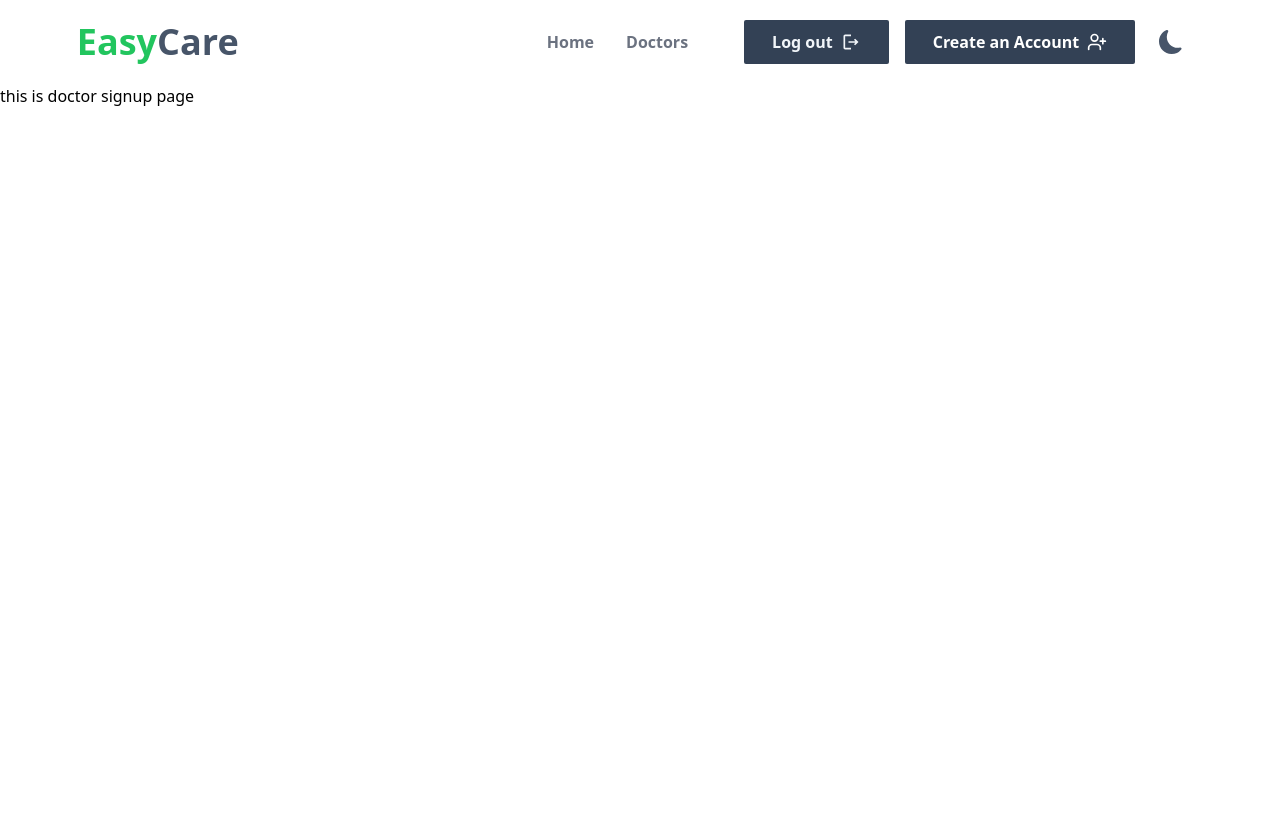
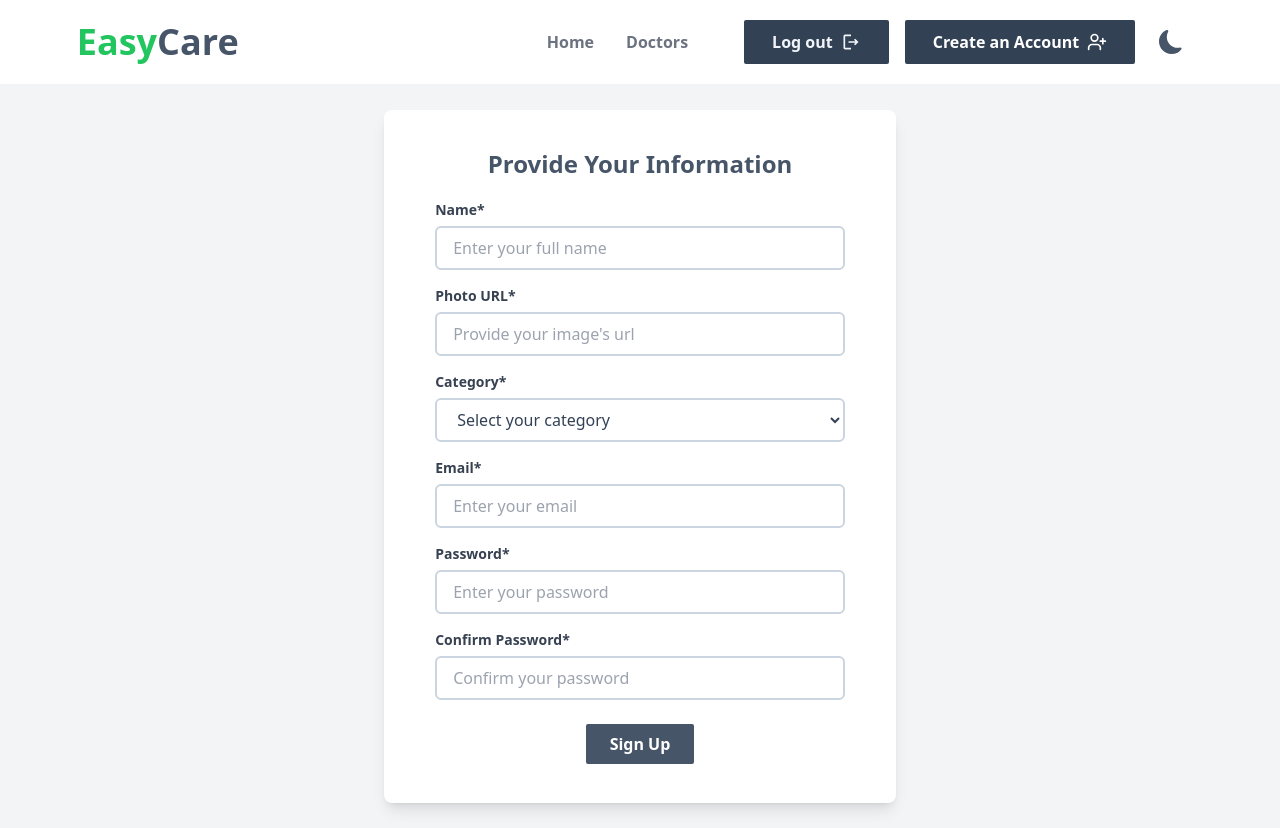
Before and after one commit to rabiulahsan/doctor-booking-client, a React (Vite) app: page /doctor/signup in a window 1280 px wide. Before the commit the page ends 800 px from the top, so only its background shows below. Built offline with nearby package versions, Linux system fonts and the light colour scheme.

Commit message:
created login page

```diff
--- a/src/Pages/DoctorsPage/DoctorCard.jsx
+++ b/src/Pages/DoctorsPage/DoctorCard.jsx
@@ -5,7 +5,7 @@
   //   console.log(doctor);
   const { _id, name, title, image, rating, fee, joining } = doctor;
   return (
-    <div className="flex items-center gap-x-5  border border-green-100 px-5 py-5 bg-green-50 rounded-sm">
+    <div className="flex items-center gap-x-5  border border-green-100 px-5 py-5 shadow-sm shadow-slate-300 bg-green-50 rounded-sm">
       <div className="image-container flex flex-col items-center ">
         {/* Image Section */}
         <img
@@ -68,11 +68,11 @@
         </p>
         <div className="flex items-center gap-x-5 mt-3">
           <Link to={`/doctors/${_id}`}>
-            <button className="font-semibold bg-green-500 text-white px-4 py-2 rounded-sm hover:bg-green-600">
+            <button className="font-semibold bg-green-500 text-white text-sm px-4 py-2 rounded-sm hover:bg-green-600">
               Details
             </button>
           </Link>
-          <button className="font-semibold bg-slate-500 text-white px-4 py-2 rounded-sm hover:bg-slate-600">
+          <button className="font-semibold bg-slate-500 text-white text-sm px-4 py-2 rounded-sm hover:bg-slate-600">
             Book Now
           </button>
         </div>
--- a/src/Pages/LoginFunction/DoctorLogin/DoctorSignup.jsx
+++ b/src/Pages/LoginFunction/DoctorLogin/DoctorSignup.jsx
@@ -1,5 +1,214 @@
+import { useState } from "react";
+import { useForm } from "react-hook-form";
+
 const DoctorSignup = () => {
-  return <div>this is doctor signup page</div>;
+  const {
+    register,
+    handleSubmit,
+    formState: { errors },
+  } = useForm();
+
+  const [error, setError] = useState("");
+
+  const onSubmit = (data) => {
+    if (data.password !== data.confirmPassword) {
+      setError("Passwords do not match");
+      return;
+    }
+    setError("");
+    console.log("Form Data:", data);
+    // Handle form submission logic, such as sending data to the backend.
+  };
+
+  return (
+    <div className="bg-gray-100 flex items-center justify-center py-[2%]">
+      <div className="bg-white shadow-lg rounded-lg py-[3%] px-[4%]  max-w-lg w-full">
+        <h1 className="text-slate-600 font-bold text-2xl text-center">
+          Provide Your Information
+        </h1>
+        <form
+          onSubmit={handleSubmit(onSubmit)}
+          className="w-full max-w-lg mx-auto mt-[5%]"
+        >
+          <div className="form-control mb-4">
+            <label className="label block text-gray-700 text-sm font-bold mb-[6px]">
+              <span className="label-text">Name*</span>
+            </label>
+            <input
+              type="text"
+              {...register("name", { required: true })}
+              placeholder="Enter your full name"
+              className=" border-2 border-slate-300 rounded-md w-full py-2 px-4 text-slate-700   focus:outline-none "
+            />
+            {errors.name && (
+              <span className="text-red-600 font-semibold text-sm">
+                Name is required
+              </span>
+            )}
+          </div>
+
+          <div className="form-control mb-4">
+            <label className="label block text-gray-700 text-sm font-bold mb-[6px]">
+              <span className="label-text">Photo URL*</span>
+            </label>
+            <input
+              type="text"
+              {...register("image", { required: true })}
+              placeholder="Provide your image's url"
+              className="border-2 border-slate-300 rounded-md w-full py-2 px-4 text-slate-700   focus:outline-none "
+            />
+            {errors.image && (
+              <span className="text-red-600 font-semibold text-sm">
+                Photo URL is required
+              </span>
+            )}
+          </div>
+
+          <div className="form-control mb-4">
+            <label className="label block text-gray-700 text-sm font-bold mb-[6px]">
+              <span className="label-text">Category*</span>
+            </label>
+            <select
+              {...register("type", { required: true })}
+              defaultValue=""
+              className="border-2 border-slate-300 rounded-md w-full py-2 px-4 text-slate-700 bg-transparent focus:outline-none"
+            >
+              <option value="" disabled>
+                Select your category
+              </option>
+              {categories.map((category, index) => (
+                <option
+                  key={index}
+                  value={category}
+                  className="font-semibold text-slate-600"
+                >
+                  {category}
+                </option>
+              ))}
+            </select>
+            {errors.type && (
+              <span className="text-red-600 font-semibold text-sm">
+                Category is required
+              </span>
+            )}
+          </div>
+
+          <div className="form-control mb-4">
+            <label className="label block text-gray-700 text-sm font-bold mb-[6px]">
+              <span className="label-text">Email*</span>
+            </label>
+            <input
+              type="email"
+              {...register("email", { required: true })}
+              placeholder="Enter your email"
+              className="border-2 border-slate-300 rounded-md w-full py-2 px-4 text-slate-700   focus:outline-none"
+            />
+            {errors.email && (
+              <span className="text-red-600 font-semibold text-sm">
+                Email is required
+              </span>
+            )}
+          </div>
+
+          <div className="form-control mb-4">
+            <label className="label block text-gray-700 text-sm font-bold mb-[6px]">
+              <span className="label-text">Password*</span>
+            </label>
+            <input
+              type="password"
+              {...register("password", {
+                required: true,
+                minLength: 6,
+                maxLength: 20,
+                pattern: /(?=.*[A-Z])(?=.*[!@#$&*])(?=.*[0-9])(?=.*[a-z])/, // At least one uppercase, lowercase, number, and special character
+              })}
+              placeholder="Enter your password"
+              className="border-2 border-slate-300 rounded-md w-full py-2 px-4 text-slate-700   focus:outline-none "
+            />
+            {errors.password?.type === "required" && (
+              <p className="text-red-600 font-semibold text-sm">
+                Password is required
+              </p>
+            )}
+            {errors.password?.type === "minLength" && (
+              <p className="text-red-600 font-semibold text-sm">
+                Password must be at least 6 characters
+              </p>
+            )}
+            {errors.password?.type === "maxLength" && (
+              <p className="text-red-600 font-semibold text-sm">
+                Password must be less than 20 characters
+              </p>
+            )}
+            {errors.password?.type === "pattern" && (
+              <p className="text-red-600 font-semibold text-sm">
+                Password must have one uppercase, one lowercase, one number, and
+                one special character.
+              </p>
+            )}
+          </div>
+
+          <div className="form-control mb-4">
+            <label className="label block text-gray-700 text-sm font-bold mb-[6px]">
+              <span className="label-text">Confirm Password*</span>
+            </label>
+            <input
+              type="password"
+              {...register("confirmPassword", {
+                required: true,
+                minLength: 6,
+                maxLength: 20,
+                pattern: /(?=.*[A-Z])(?=.*[!@#$&*])(?=.*[0-9])(?=.*[a-z])/, // Same validation as password
+              })}
+              placeholder="Confirm your password"
+              className="border-2 border-slate-300 rounded-md w-full py-2 px-4 text-slate-700   focus:outline-none"
+            />
+            {errors.confirmPassword?.type === "required" && (
+              <p className="text-red-600 font-semibold text-sm">
+                Confirm Password is required
+              </p>
+            )}
+            {errors.confirmPassword?.type === "minLength" && (
+              <p className="text-red-600 font-semibold text-sm">
+                Confirm Password must be at least 6 characters
+              </p>
+            )}
+            {errors.confirmPassword?.type === "maxLength" && (
+              <p className="text-red-600 font-semibold text-sm">
+                Confirm Password must be less than 20 characters
+              </p>
+            )}
+            {errors.confirmPassword?.type === "pattern" && (
+              <p className="text-red-600 font-semibold text-sm">
+                Confirm Password must have one uppercase, one lowercase, one
+                number, and one special character.
+              </p>
+            )}
+          </div>
+
+          {error && (
+            <p className="text-red-600 font-semibold text-sm my-5">{error}</p>
+          )}
+
+          <div className="form-control mt-6 flex justify-center items-center">
+            <input
+              className="cursor-pointer text-center bg-slate-600 hover:bg-slate-700 text-white font-semibold py-2 px-6 rounded-sm focus:outline-none "
+              type="submit"
+              value="Sign Up"
+            />
+          </div>
+        </form>
+      </div>
+    </div>
+  );
 };
 
 export default DoctorSignup;
+
+const categories = [
+  "Cardiologists",
+  "Ophthalmologists",
+  "Endocrinologists",
+  "Dermatologists",
+  "Allergists",
+];
```
